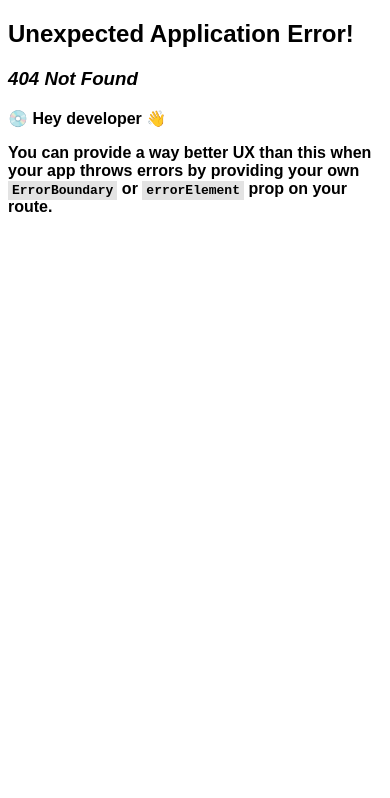
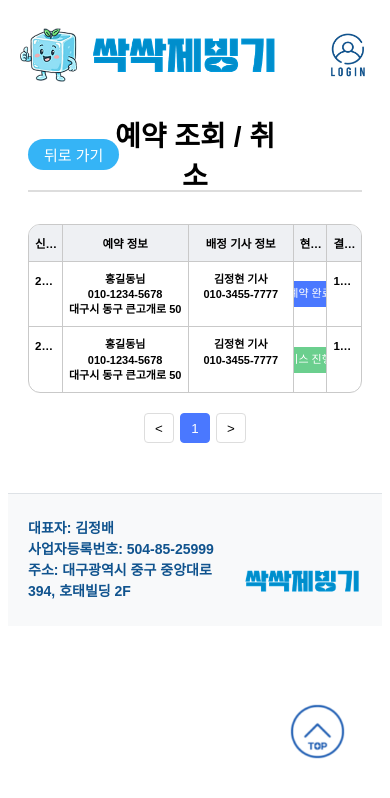
Before and after one commit to icemachine-green/icemachine_client, a React app: page /mypage/reservations/table in a window 390 px wide. Before the commit this address had no page. Shown: the top 798 px of the page. Built offline with nearby package versions, Linux system fonts and the light colour scheme; the HTML template or start-up script is replaced by a standard one; a web font is replaced by a local one.

Commit message:
251228 MY_RESERVATION_TABLE 반응형까지 구현 완료, 표 내용 안 보이는 부분 수정 추후 예정

```diff
--- /dev/null
+++ b/src/components/users/MyReservationTable.css
@@ -0,0 +1,306 @@
+/* =========================
+   페이지 컨테이너
+========================= */
+.mypage-reservation-page-container {
+    margin: 0 auto;
+    max-width: 1440px;
+    padding: 0 20px 50px;
+}
+
+/* =========================
+   헤더
+========================= */
+.mypage-reservation-page-head {
+    display: flex;
+    align-items: center;
+    height: 80px;
+}
+
+.mypage-reservation-page-head p {
+    margin: 0 auto;
+    font-size: 32px;
+    font-weight: 700;
+}
+
+.reservation-back-btn {
+    padding: 5px 20px;
+    border-radius: 20px;
+    border: none;
+    background-color: #35b4f6;
+    color: #ffffff;
+    cursor: pointer;
+    font-size: 17px;
+}
+
+/* =========================
+   가로 구분선
+========================= */
+.mypage-reservation-page-underline {
+    border: 0;
+    height: 1.5px;
+    background-color: #dddddd;
+    margin: 0 0 32px 0;
+}
+
+/* =========================
+   테이블
+========================= */
+.reservation-table-wrapper {
+    max-width: 1200px;
+    margin: 0 auto 32px;
+    border: 1.5px solid #c9c9c9;
+    border-radius: 12px;
+    overflow: hidden;
+    background-color: #ffffff;
+}
+
+/* 헤더 */
+.reservation-table-header {
+    display: grid;
+    grid-template-columns: 1.2fr 2.5fr 2.3fr 1.3fr 1.3fr;
+    background-color: #eef0f3;
+    border-bottom: 1.5px solid #c9c9c9;
+}
+
+.reservation-table-header>div {
+    padding: 18px;
+    font-weight: 600;
+    font-size: 15px;
+    text-align: center;
+
+    white-space: nowrap;
+    overflow: hidden;
+    text-overflow: ellipsis;
+    border-right: 1.5px solid #c9c9c9;
+}
+
+.reservation-table-header>div:last-child {
+    border-right: none;
+}
+
+/* row */
+.reservation-table-row {
+    display: grid;
+    grid-template-columns: 1.2fr 2.5fr 2.3fr 1.3fr 1.3fr;
+    border-bottom: 1.5px solid #c9c9c9;
+}
+
+.reservation-table-row:last-child {
+    border-bottom: none;
+}
+
+.reservation-table-row>div {
+    padding: 22px;
+    font-size: 14.5px;
+    line-height: 1.6;
+    text-align: center;
+
+    white-space: nowrap;
+    overflow: hidden;
+    text-overflow: ellipsis;
+    border-right: 1.5px solid #c9c9c9;
+}
+
+.reservation-table-row>div:last-child {
+    border-right: none;
+}
+
+/* 정보 묶음 */
+.reservation-info,
+.engineer-info {
+    display: flex;
+    flex-direction: column;
+    gap: 6px;
+}
+
+.reservation-info p,
+.engineer-info p {
+    margin: 0;
+
+    white-space: nowrap;
+    overflow: hidden;
+    text-overflow: ellipsis;
+}
+
+/* 상태 */
+.status-cell {
+    display: flex;
+    justify-content: center;
+    align-items: center;
+}
+
+.status-badge {
+    padding: 8px 18px;
+    border-radius: 18px;
+    font-size: 13.5px;
+    color: #ffffff;
+    font-weight: 500;
+}
+
+.status-badge.complete {
+    background-color: #4a78ff;
+}
+
+.status-badge.progress {
+    background-color: #6bcf8e;
+}
+
+/* 결제 */
+.payment-info {
+    text-align: center;
+    font-weight: 600;
+    font-size: 15px;
+
+    white-space: nowrap;
+    overflow: hidden;
+    text-overflow: ellipsis;
+}
+
+/* =========================
+   페이지네이션
+========================= */
+.mypage-reservation-pagination {
+    margin-top: 24px;
+    display: flex;
+    justify-content: center;
+    gap: 6px;
+}
+
+.mypage-reservation-pagination button {
+    width: 30px;
+    height: 30px;
+    border-radius: 4px;
+    border: 1px solid #dddddd;
+    background-color: #ffffff;
+    cursor: pointer;
+}
+
+.mypage-reservation-pagination button.active {
+    background-color: #4a78ff;
+    color: #ffffff;
+    border-color: #4a78ff;
+}
+
+/* =========================
+   반응형
+========================= */
+
+/* 1024px */
+@media (max-width: 1024px) {
+    .reservation-table-wrapper {
+        max-width: 100%;
+    }
+
+    .reservation-table-row>div,
+    .reservation-table-header>div {
+        padding: 20px 18px;
+    }
+}
+
+/* 950px */
+@media (max-width: 950px) {
+    .mypage-reservation-page-head p {
+        font-size: 30px;
+    }
+
+    .reservation-table-row>div,
+    .reservation-table-header>div {
+        padding: 18px 16px;
+        font-size: 14px;
+    }
+}
+
+/* 768px */
+@media (max-width: 768px) {
+    .mypage-reservation-page-head {
+        height: 72px;
+    }
+
+    .mypage-reservation-page-head p {
+        font-size: 28px;
+    }
+
+    .reservation-back-btn {
+        font-size: 15px;
+        padding: 5px 16px;
+    }
+
+    .reservation-table-row>div,
+    .reservation-table-header>div {
+        padding: 16px 14px;
+        font-size: 13.5px;
+    }
+
+    .status-badge {
+        padding: 6px 14px;
+        font-size: 12.5px;
+    }
+}
+
+/* 480px 이하: 동적 grid 비율로 텍스트 최대한 한 줄 표시 */
+@media (max-width: 480px) {
+    .reservation-table-wrapper {
+        max-width: 100%;
+        margin: 0 auto 20px;
+        border: 1.5px solid #c9c9c9;
+        border-radius: 12px;
+        background-color: #ffffff;
+        overflow-x: hidden;
+        /* 가로 스크롤 제거 */
+    }
+
+    /* 컬럼 비율 동적 조정 */
+    .reservation-table-header,
+    .reservation-table-row {
+        display: grid;
+        grid-template-columns: 0.8fr 3fr 2.5fr 0.8fr 0.8fr;
+        /* 날짜 / 예약정보 / 기사정보 / 상태 / 결제 */
+    }
+
+    .reservation-table-header>div,
+    .reservation-table-row>div {
+        padding: 10px 6px;
+        font-size: 11.5px;
+        text-align: center;
+
+        white-space: nowrap;
+        overflow: hidden;
+        text-overflow: ellipsis;
+    }
+
+    .reservation-table-header>div:last-child,
+    .reservation-table-row>div:last-child {
+        border-right: none;
+    }
+
+    .reservation-info,
+    .engineer-info {
+        gap: 1px;
+    }
+
+    .reservation-info p,
+    .engineer-info p {
+        font-size: 11px;
+        line-height: 1.3;
+
+        white-space: nowrap;
+        overflow: hidden;
+        text-overflow: ellipsis;
+    }
+
+    .status-badge {
+        padding: 4px 8px;
+        font-size: 11px;
+        border-radius: 12px;
+    }
+
+    .payment-info {
+        font-size: 11px;
+        font-weight: 600;
+        white-space: nowrap;
+    }
+
+    .mypage-reservation-pagination {
+        margin-top: 16px;
+    }
+}
--- /dev/null
+++ b/src/components/users/MyReservationTable.jsx
@@ -0,0 +1,92 @@
+import { useNavigate } from "react-router-dom";
+import "./MyReservationTable.css";
+
+const MyReservationTablePage = () => {
+  const navigate = useNavigate();
+
+  return (
+    <div className="mypage-reservation-page-container">
+
+      {/* 헤더 */}
+      <div className="mypage-reservation-page-head">
+        <button
+          className="reservation-back-btn"
+          onClick={() => navigate(-1)}
+        >
+          뒤로 가기
+        </button>
+        <p>예약 조회 / 취소</p>
+      </div>
+
+      <hr className="mypage-reservation-page-underline" />
+
+      {/* 테이블 */}
+      <div className="reservation-table-wrapper">
+
+        {/* 헤더 */}
+        <div className="reservation-table-header">
+          <div>신청 날짜</div>
+          <div>예약 정보</div>
+          <div>배정 기사 정보</div>
+          <div>현재 상태</div>
+          <div>결제 내역</div>
+        </div>
+
+        {/* row 1 */}
+        <div className="reservation-table-row">
+          <div>2025-12-26</div>
+
+          <div className="reservation-info">
+            <p>홍길동님</p>
+            <p>010-1234-5678</p>
+            <p>대구시 동구 큰고개로 50</p>
+          </div>
+
+          <div className="engineer-info">
+            <p>김정현 기사</p>
+            <p>010-3455-7777</p>
+          </div>
+
+          <div className="status-cell">
+            <span className="status-badge complete">예약 완료</span>
+          </div>
+
+          <div className="payment-info">120,000원</div>
+        </div>
+
+        {/* row 2 */}
+        <div className="reservation-table-row">
+          <div>2025-12-25</div>
+
+          <div className="reservation-info">
+            <p>홍길동님</p>
+            <p>010-1234-5678</p>
+            <p>대구시 동구 큰고개로 50</p>
+          </div>
+
+          <div className="engineer-info">
+            <p>김정현 기사</p>
+            <p>010-3455-7777</p>
+          </div>
+
+          <div className="status-cell">
+            <span className="status-badge progress">서비스 진행중</span>
+          </div>
+
+          <div className="payment-info">150,000원</div>
+        </div>
+
+      </div>
+
+      {/* 페이지네이션 */}
+      <div className="mypage-reservation-pagination">
+        <button>&lt;</button>
+        <button className="active">1</button>
+        <button>&gt;</button>
+      </div>
+
+    </div>
+  );
+};
+
+export default MyReservationTablePage;
--- a/src/components/users/MyReservations.jsx
+++ b/src/components/users/MyReservations.jsx
@@ -1,23 +1,26 @@
 import { useState } from "react";
-import { useNavigate} from "react-router-dom";
+import { useNavigate } from "react-router-dom";
 import "./MyReservations.css";
 
 const MyReservationPage = () => {
   const navigate = useNavigate();
 
-  function redirectMyReservation() {
-    return navigate('/mypage');
+  // 마이페이지로 돌아가기
+  const redirectMyReservation = () => {
+    navigate('/mypage');
   };
 
-  const [isCancelModalOpen, setIsCancelModalOpen] = useState(false);
-  const openCancelModal = () => {
-    setIsCancelModalOpen(true);
+  // 예약 조회 페이지로 이동
+  const redirectReservationTable = () => {
+    navigate("/mypage/reservations/table");
   };
 
-  const closeCancelModal = () => {
-    setIsCancelModalOpen(false);
-  };
+  // 예약 취소 모달 상태
+  const [isCancelModalOpen, setIsCancelModalOpen] = useState(false);
+  const openCancelModal = () => setIsCancelModalOpen(true);
+  const closeCancelModal = () => setIsCancelModalOpen(false);
 
+  // 예약 취소 처리
   const handleConfirmCancel = () => {
     alert("예약이 취소되었습니다.");
     setIsCancelModalOpen(false);
@@ -45,7 +48,9 @@ const MyReservationPage = () => {
             2025.12.25. (목) 오전 11:00
           </p>
           <div className="mypage-reservation-card-actions">
-            <button className="btn-view">예약 조회</button>
+            <button className="btn-view" onClick={redirectReservationTable}>
+              예약 조회
+            </button>
             <button className="btn-cancel" onClick={openCancelModal}>
               취소
             </button>
@@ -57,7 +62,9 @@ const MyReservationPage = () => {
             2025.12.24. (수) 오전 11:00
           </p>
           <div className="mypage-reservation-card-actions">
-            <button className="btn-view">예약 조회</button>
+            <button className="btn-view" onClick={redirectReservationTable}>
+              예약 조회
+            </button>
             <button className="btn-cancel" onClick={openCancelModal}>
               취소
             </button>
@@ -65,7 +72,8 @@ const MyReservationPage = () => {
         </div>
 
         {/* 완료 카드 */}
-        <div className="mypage-reservation-card completed">
+        {[...Array(5)].map((_, idx) => (
+          <div key={idx} className="mypage-reservation-card completed">
             <p className="mypage-reservation-date">
               2025.12.23. (화) 오후 2:00
             </p>
@@ -74,46 +82,7 @@ const MyReservationPage = () => {
               <button className="btn-cancel disabled">취소</button>
             </div>
           </div>
-        {/* 완료 카드 */}
-        <div className="mypage-reservation-card completed">
-          <p className="mypage-reservation-date">
-            2025.12.23. (화) 오후 2:00
-          </p>
-          <div className="mypage-reservation-card-actions">
-            <span className="reservation-status">완료</span>
-            <button className="btn-cancel disabled">취소</button>
-          </div>
-        </div>
-        {/* 완료 카드 */}
-        <div className="mypage-reservation-card completed">
-          <p className="mypage-reservation-date">
-            2025.12.23. (화) 오후 2:00
-          </p>
-          <div className="mypage-reservation-card-actions">
-            <span className="reservation-status">완료</span>
-            <button className="btn-cancel disabled">취소</button>
-          </div>
-        </div>
-        {/* 완료 카드 */}
-        <div className="mypage-reservation-card completed">
-          <p className="mypage-reservation-date">
-            2025.12.23. (화) 오후 2:00
-          </p>
-          <div className="mypage-reservation-card-actions">
-            <span className="reservation-status">완료</span>
-            <button className="btn-cancel disabled">취소</button>
-          </div>
-        </div>
-        {/* 완료 카드 */}
-        <div className="mypage-reservation-card completed">
-          <p className="mypage-reservation-date">
-            2025.12.23. (화) 오후 2:00
-          </p>
-          <div className="mypage-reservation-card-actions">
-            <span className="reservation-status">완료</span>
-            <button className="btn-cancel disabled">취소</button>
-          </div>
-        </div>
+        ))}
 
       </div>
 
@@ -135,9 +104,11 @@ const MyReservationPage = () => {
 
             <div className="mypage-reservation-modal-body">
               <div className="mypage-reservation-modal-icon">
-                <img src="/public/icons/information-button.png"
+                <img
+                  src="/public/icons/information-button.png"
                   alt="알림"
-                  className="mypage-reservation-modal-icon-img"/>
+                  className="mypage-reservation-modal-icon-img"
+                />
               </div>
               <p>정말 예약을 취소하시겠습니까?</p>
             </div>
```
Also changed, not shown: src/routes/Router.jsx (+6 -1 lines). Lines whose indentation alone changed are shown as unchanged.
